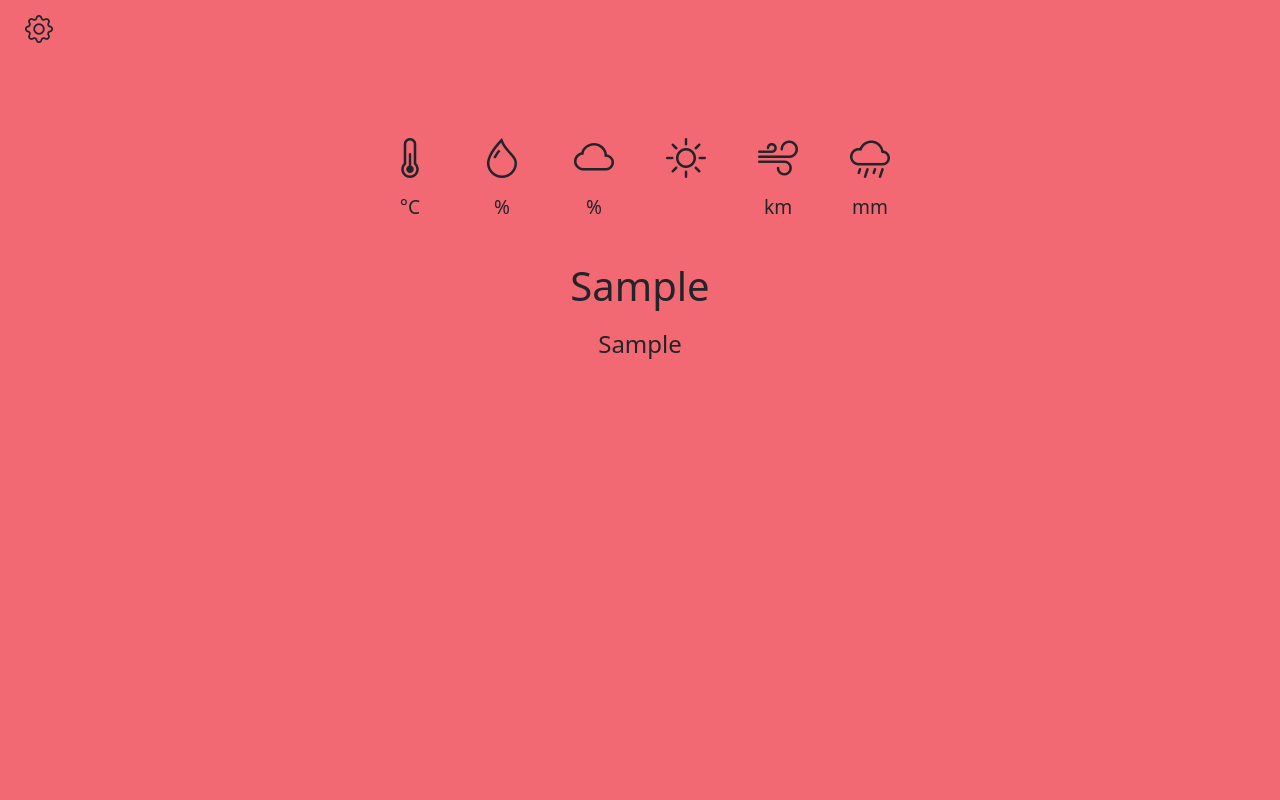
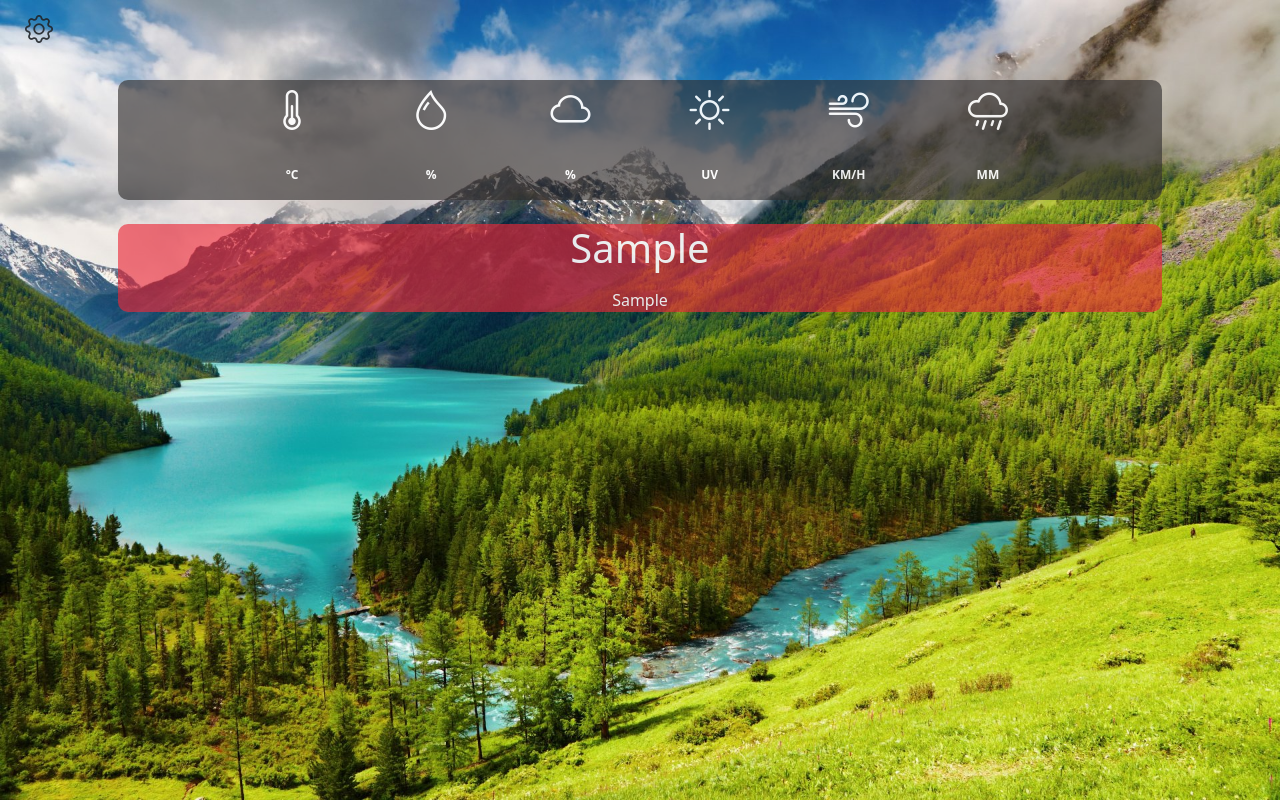
Before and after one commit to lachietech/Personal-Website, a Flask app: template templates/meandersuiteprerelease/suitefiles/index.html in a window 1280 px wide. Run offline with Flask 3, Linux system fonts and the light colour scheme; the template is opened without the code that fills it: most values are stand-ins (such as "Sample title", 1, 10 or a date in 2020); some libraries are stand-ins or nearby versions.

Commit message:
Update MS1

```diff
--- a/templates/meandersuiteprerelease/suitefiles/index.html
+++ b/templates/meandersuiteprerelease/suitefiles/index.html
@@ -9,24 +9,39 @@
         <script src="https://kit.fontawesome.com/85e648c8d7.js" crossorigin="anonymous"></script>
         <link href="{{url_for('static', filename='main/bootstrap-icons/bootstrap-icons.css')}}" rel="stylesheet">
         <style>
+            body {
+                background-image: url("{{ url_for('static', filename='meandersuiteprerelease/mainfiles/bg.jpg')}}");
+                opacity: 0.9;
+                background-size: cover;
+                background-position: center;
+                height: 100vh;
+                color: white;
+            }
             .weather-info {
+                background-color: rgba(49, 46, 46, 0.7);
+                border-radius: 10px;
                 display: flex;
                 flex-wrap: wrap;
                 justify-content: center;
             }
             .weather-info div {
+                color: white;
                 text-align: center;
-                width: 60px;
+                width: 13.33%;
             }
             .weather-info i {
-                font-size: 2.5rem;
+                font-size: 100%;
             }
             .weather-info p {
-                font-size: 1.2rem;
-                margin-top: 5px;
+                font-size: 1.5vmin;
+                margin-top: 1vh;
+                font-weight: bold;
             }
             p{
-                font-size: 1.5rem;
+                font-size: 2vmin;
+            }
+            .color {
+                border-radius: 10px;
             }
         </style>
     </head>
@@ -35,46 +50,38 @@
             <button class="btn" action="#settings" role="button">
                 <i class="bi bi-gear fs-3"></i>
             </button>
-            <div class="container px-5 my-5 text-center">
-                <div class="row mt-3">
+            <div class="content container px-5 text-center">
+                <div class="row">
                     <div class="text-center">
-                        <div class=" mt-3 text-center">
-
+                        <div class="text-center">
                             <div class="col-md-12">
-
                                 <div class="weather-info mt-4">
-                                    <div class="me-3 ms-3">
+                                    <div class="text-center">
                                         <i class="bi bi-thermometer-half fs-1"></i>
-                                        <br>
                                         <p id="temperature"></p>
                                     </div>
-                                    <div class="me-3 ms-3">
+                                    <div class="text-center">
                                         <i class="bi bi-droplet fs-1"></i>
-                                        <br>
                                         <p id="humidity"></p>
                                     </div>
-                                    <div class="me-3 ms-3">
+                                    <div class="text-center">
                                         <i class="bi bi-cloud fs-1"></i>
-                                        <br>
                                         <p id="cloudCoverage"></p>
                                     </div>
-                                    <div class="me-3 ms-3">
+                                    <div class="text-center">
                                         <i class="bi bi-sun fs-1"></i>
-                                        <br>
                                         <p id="UV"></p>
                                     </div>
-                                    <div class="me-3 ms-3">
+                                    <div class="text-center">
                                         <i class="bi bi-wind fs-1"></i>
-                                        <br>
                                         <p id="windSpeed"></p>
                                     </div>
-                                    <div class="me-3 ms-3">
+                                    <div class="text-center">
                                         <i class="bi bi-cloud-rain fs-1"></i>
-                                        <br>
                                         <p id="rain"></p>
                                     </div>
                                 </div>
-                                <div class="mt-4 text-center">
+                                <div class="color mt-4 text-center text-center" id="color">
                                     <h1 id="severity">{{val9}}</h1>
                                     <div class="mt-3 text-center">
                                         <p>{{val8}}</p>
@@ -112,13 +119,13 @@
                 }
 
                 // Display weather data
-                document.getElementById('temperature').innerText = `${weatherData.temperature}°C`;
-                document.getElementById('humidity').innerText = `${weatherData.humidity}%`;
-                document.getElementById('cloudCoverage').innerText = `${weatherData.cloudCoverage}%`;
-                document.getElementById('UV').innerText = `${weatherData.UV}`;
-                document.getElementById('windSpeed').innerText = `${weatherData.windSpeed}km`;
-                document.getElementById('rain').innerText = `${weatherData.rain}mm`;
-                document.getElementById('body').style = `background-color: ${getcolor()};`;
+                document.getElementById('temperature').innerText = `${weatherData.temperature}\n°C`;
+                document.getElementById('humidity').innerText = `${weatherData.humidity}\n%`;
+                document.getElementById('cloudCoverage').innerText = `${weatherData.cloudCoverage}\n%`;
+                document.getElementById('UV').innerText = `${weatherData.UV}\nUV`;
+                document.getElementById('windSpeed').innerText = `${weatherData.windSpeed}\nKM/H`;
+                document.getElementById('rain').innerText = `${weatherData.rain}\nMM`;
+                document.getElementById('color').style = `background-color: ${getcolor()};`;
             </script>
         </div>
         <script src="https://cdn.jsdelivr.net/npm/bootstrap@5.0.2/dist/js/bootstrap.bundle.min.js" integrity="sha384-MrcW6ZMFYlzcLA8Nl+NtUVF0sA7MsXsP1UyJoMp4YLEuNSfAP+JcXn/tWtIaxVXM" crossorigin="anonymous"></script>
```
